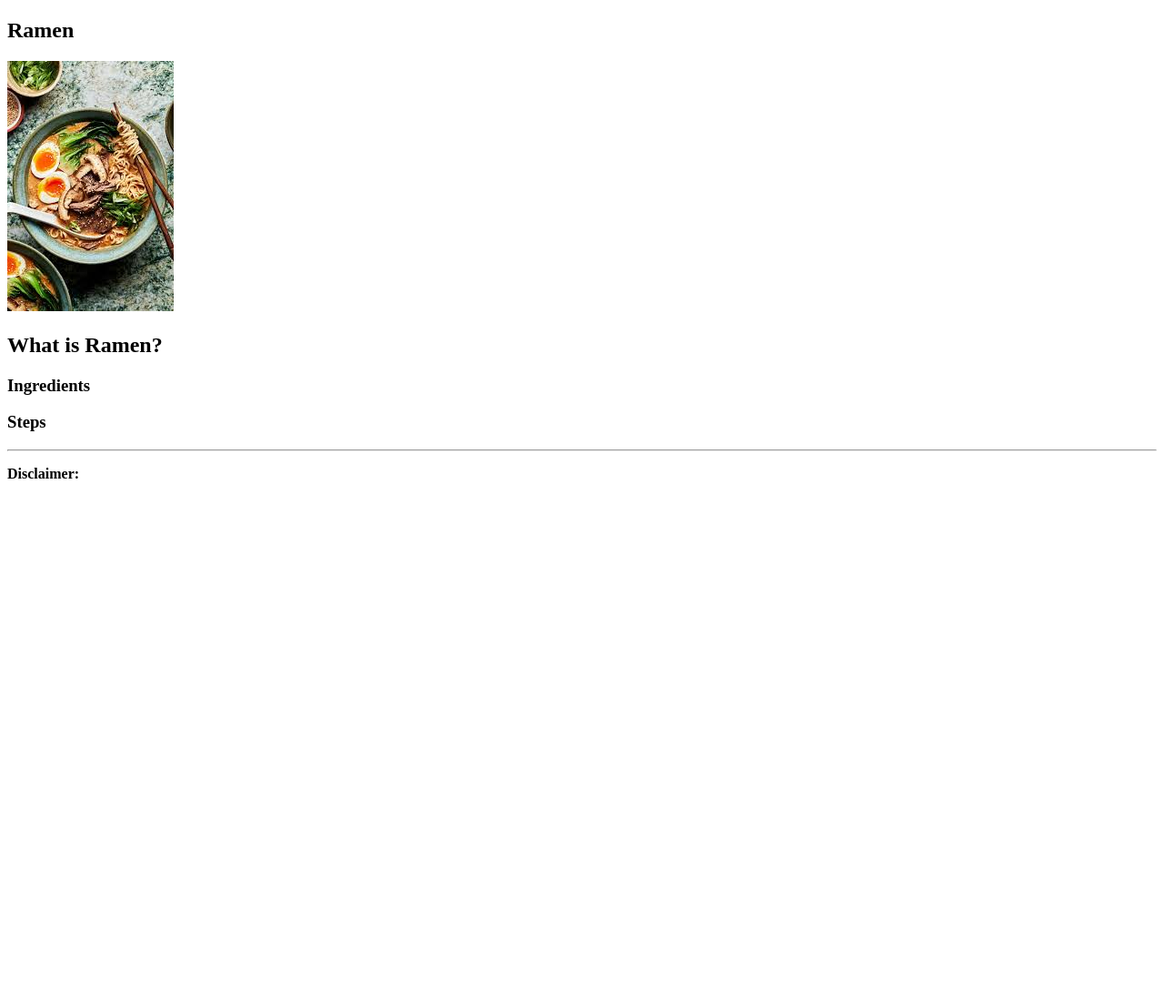
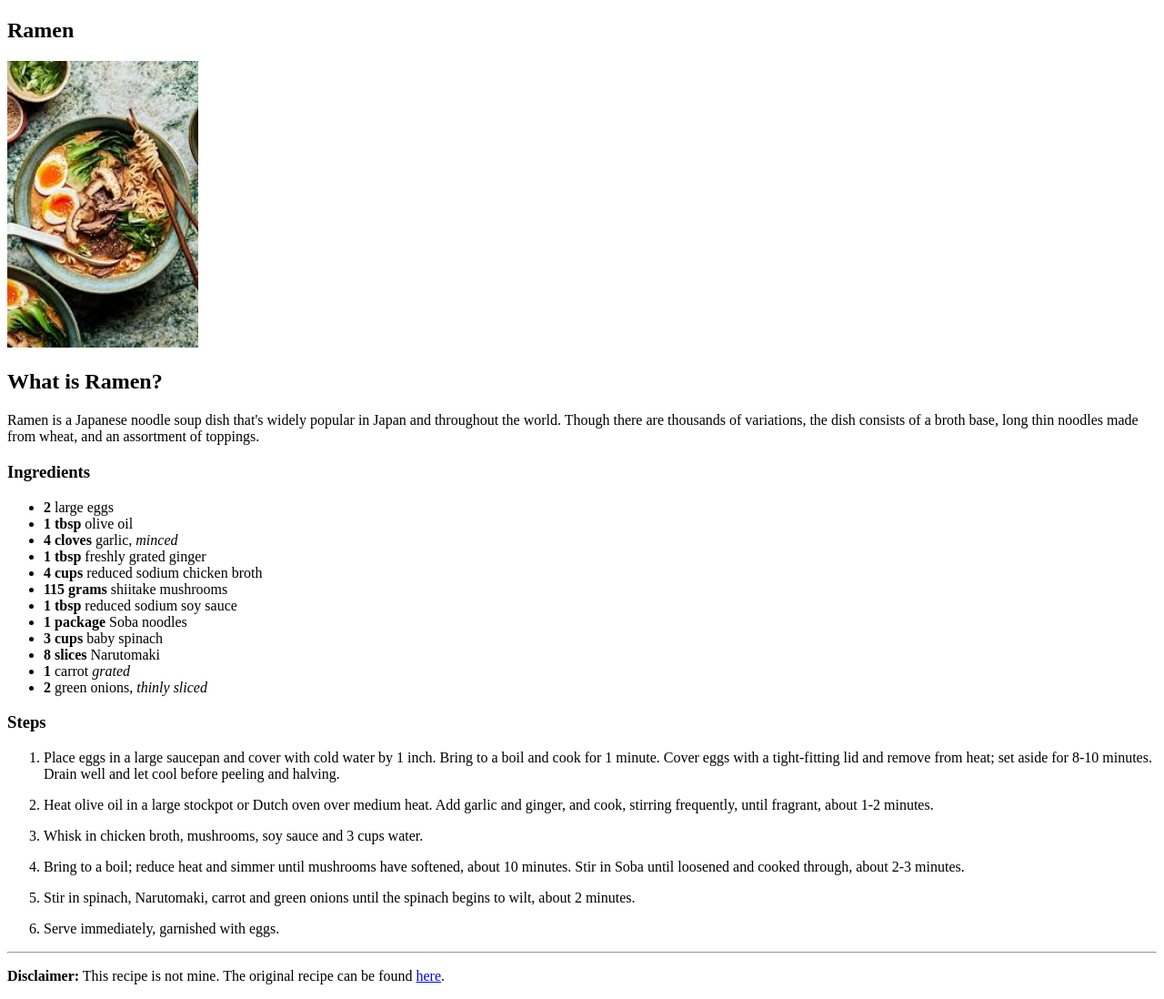
Before and after one commit to NinaVsWorld/odin-recipes, a plain HTML site: page recipes/ramen.html in a window 1280 px wide. Shown: the whole page at 91% size. Before the commit the page ends 800 px from the top, so only its background shows below. Drawn offline with Linux system fonts and the light colour scheme.

Commit message:
Complete ramen.html recipe page
Added description, image, ingredients list and recipe steps. Also
included a disclaimer footer, linking to original recipe. Link to
ramen.html was also set up in index.html in nav section.

```diff
--- a/recipes/ramen.html
+++ b/recipes/ramen.html
@@ -9,30 +9,46 @@
     <body>
         <section>
             <h1>Ramen</h1>
-            <img src="../images/ramen.jpeg" alt="Image of ramen noodle soup">
+            <img src="../images/ramen.jpeg" alt="Image of ramen noodle soup" width="210">
 
             <h2>What is Ramen?</h2>
-            <p></p>
+            <p>Ramen is a Japanese noodle soup dish that's widely popular in Japan and throughout the world. Though there are thousands of variations, the dish consists of a broth base, long thin noodles made from wheat, and an assortment of toppings.</p>
         </section>
 
         <section>
             <h3>Ingredients</h3>
             <ul>
-
+                <li><b>2</b> large eggs</li>
+                <li><b>1 tbsp</b> olive oil</li>
+                <li><b>4 cloves</b> garlic, <em>minced</em></li>
+                <li><b>1 tbsp</b> freshly grated ginger</li>
+                <li><b>4 cups</b> reduced sodium chicken broth</li>
+                <li><b>115 grams</b> shiitake mushrooms</li>
+                <li><b>1 tbsp</b> reduced sodium soy sauce</li>
+                <li><b>1 package</b> Soba noodles</li>
+                <li><b>3 cups</b> baby spinach</li>
+                <li><b>8 slices</b> Narutomaki</li>
+                <li><b>1</b> carrot <em>grated</em></li>
+                <li><b>2</b> green onions, <em>thinly sliced</em></li>
             </ul>
         </section>
 
         <section>
             <h3>Steps</h3>
             <ol>
-
+                <li><p>Place eggs in a large saucepan and cover with cold water by 1 inch. Bring to a boil and cook for 1 minute. Cover eggs with a tight-fitting lid and remove from heat; set aside for 8-10 minutes. Drain well and let cool before peeling and halving.</p></li>
+                <li><p>Heat olive oil in a large stockpot or Dutch oven over medium heat. Add garlic and ginger, and cook, stirring frequently, until fragrant, about 1-2 minutes.</p></li>
+                <li><p>Whisk in chicken broth, mushrooms, soy sauce and 3 cups water.</p></li>
+                <li><p>Bring to a boil; reduce heat and simmer until mushrooms have softened, about 10 minutes. Stir in Soba until loosened and cooked through, about 2-3 minutes.</p></li>
+                <li><p>Stir in spinach, Narutomaki, carrot and green onions until the spinach begins to wilt, about 2 minutes.</p></li>
+                <li><p>Serve immediately, garnished with eggs.</p></li>
             </ol>
         </section>
 
         <hr>
 
         <footer>
-            <p><strong>Disclaimer:</strong></p>
+            <p><strong>Disclaimer:</strong> This recipe is not mine. The original recipe can be found <a href="https://damndelicious.net/2014/10/13/easy-homemade-ramen/" rel="noopenner noreferrer">here</a>.</p>
         </footer>
     </body>
 </html>
```
Also changed, not shown: index.html (+1 -0 lines).
